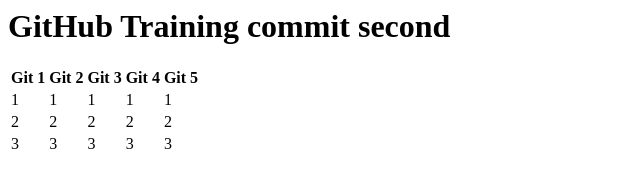
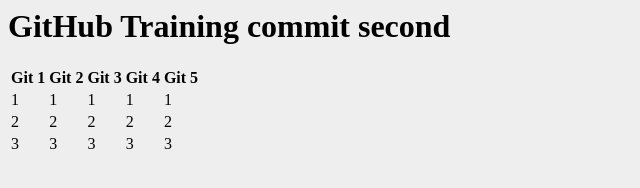
Before and after one commit to fatahzull/gitHub, a plain HTML site: page index.html in a window 1280 px wide. Shown: the whole page, without its empty margins (0-640 px from the left). Drawn offline with Linux system fonts and the light colour scheme.

Commit message:
Third Commit on Test UI

```diff
--- a/index.html
+++ b/index.html
@@ -3,7 +3,11 @@
 </head>
 <body>
 <h1>GitHub Training commit second</h1>
-
+<style>
+body{
+background:#eee;
+}
+</style>
 <table>
 <tr>
 <th>Git 1</th>
@@ -33,6 +37,7 @@
 <td>3</td>
 <td>3</td>
 </tr>
+
 </table>
 </body>
 <html>
```
